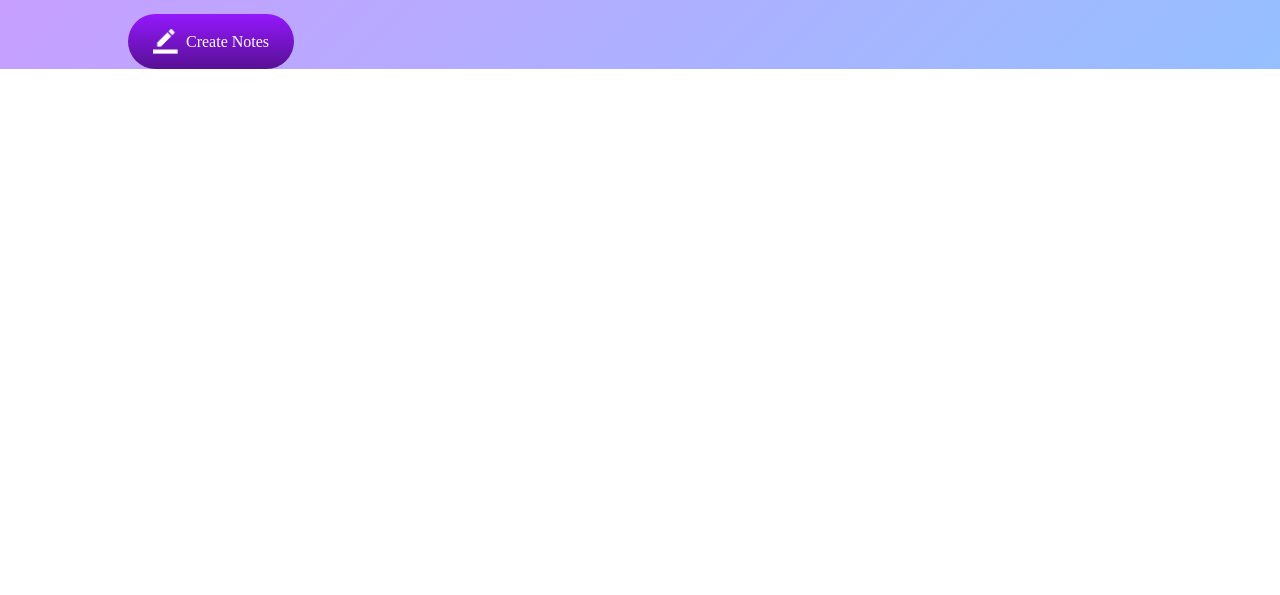
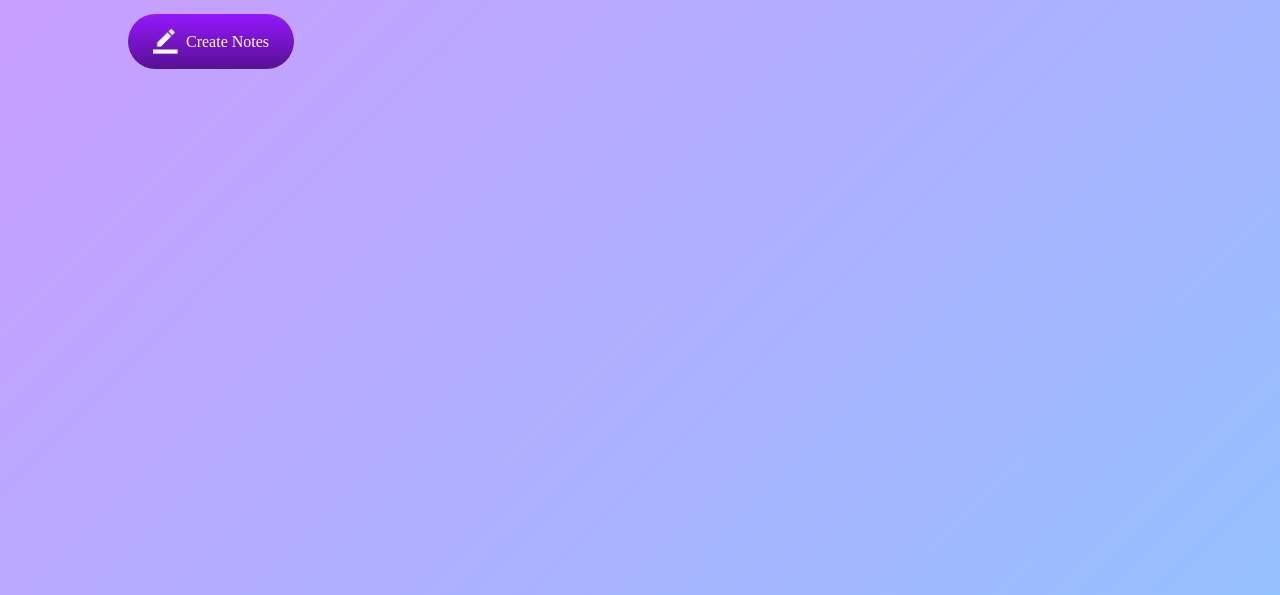
Before and after one commit to Ak-Rakib/Notes_App, a plain HTML site: page index.html in a window 1280 px wide. Shown: the part 205-800 px from the top of the page. Drawn offline with Linux system fonts and the light colour scheme.

Commit message:
one style rechange

```diff
--- a/CSS/style.css
+++ b/CSS/style.css
@@ -7,7 +7,7 @@
 
 .container {
   width: 100%;
-  min-width: 100vh;
+  min-height: 100vh;
   background: linear-gradient(135deg, #cf9aff, #95c0ff);
   color: #fff;
   padding-top: 4%;
@@ -57,10 +57,10 @@ container h1 img {
   border-radius: 5px;
 }
 
-.input-box img{
-    width: 25px;
-    position: absolute;
-    bottom: 15px;
-    right: 15px;
-    cursor: pointer;
+.input-box img {
+  width: 25px;
+  position: absolute;
+  bottom: 15px;
+  right: 15px;
+  cursor: pointer;
 }
```
